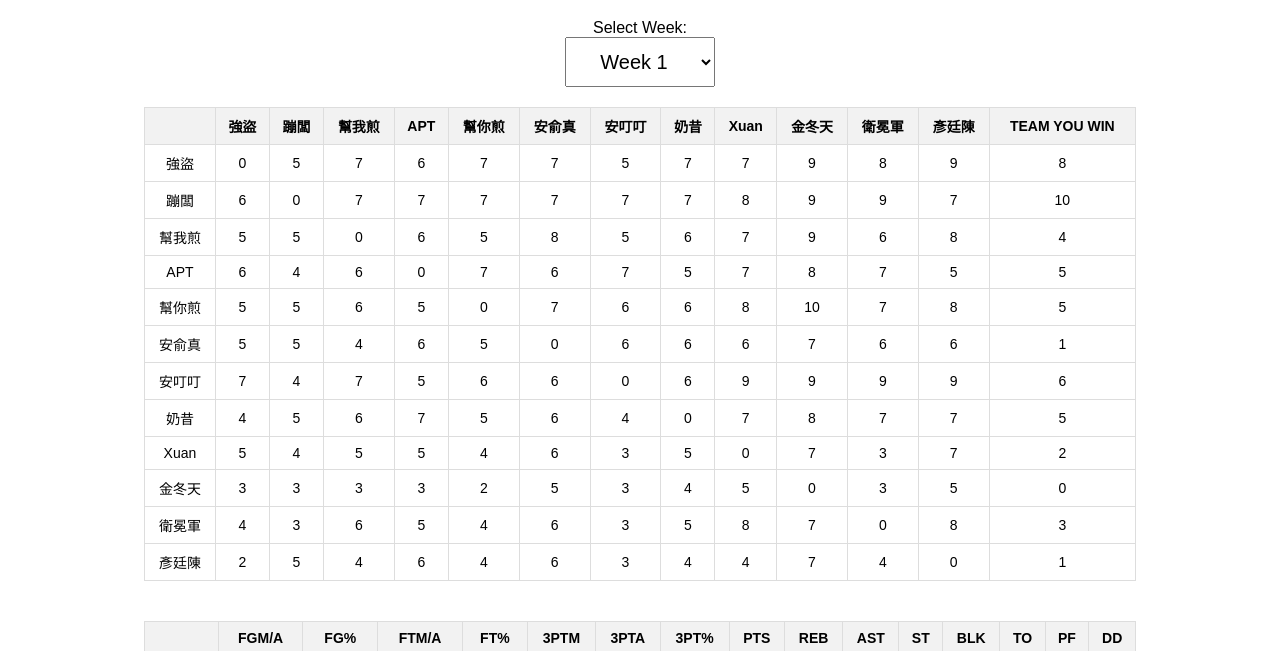
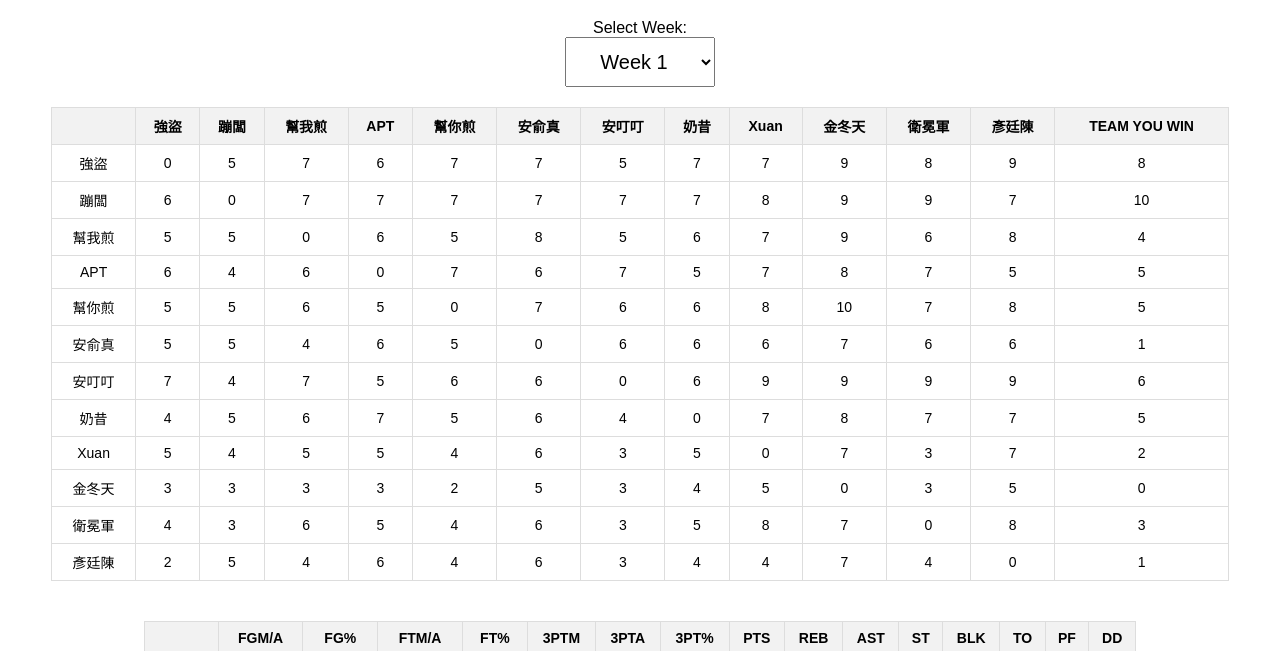
Before and after one commit to Car1eano/fantasy-stats, a plain HTML site: page index.html in a window 1280 px wide. Shown: the part 81-732 px from the top of the page. Drawn offline with Linux system fonts and the light colour scheme.

Commit message:
change compare table width for phone viewers

```diff
--- a/index.html
+++ b/index.html
@@ -57,7 +57,7 @@
     <!--         -->
     <!-- compare -->
     <!--         -->
-    <table id="compare"; style="width: 80%; text-align: center">
+    <table id="compare"; style="width: 95%; text-align: center">
             <thead>
               <tr>
                 <th></th>
```
